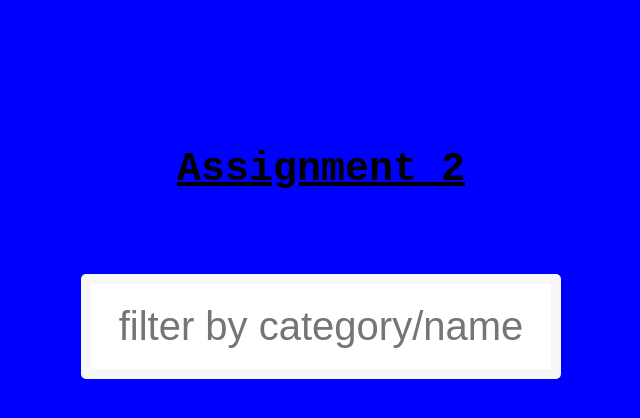
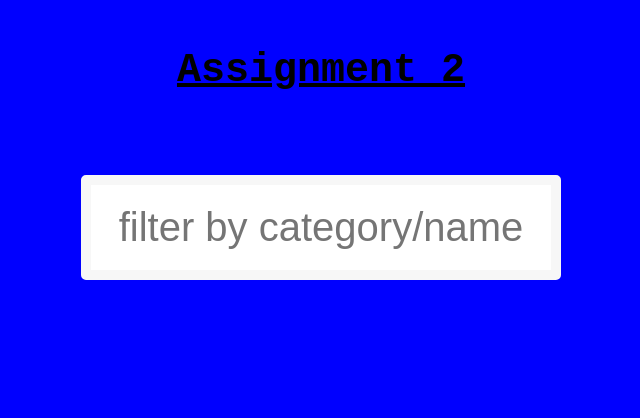
Before and after one commit to vidurgupta1999/group20, a website: page public/index.html in a window 1280 px wide. Shown: the whole page, without its empty margins (319-959 px from the left). Drawn offline with Linux system fonts and the light colour scheme; no server answers; a web font is replaced by a local one.

Commit message:
Update index.html

```diff
--- a/public/index.html
+++ b/public/index.html
@@ -11,7 +11,7 @@
 <body>
     <div class="container">
     <div class="row">
-    <div class="half-column" style="margin-top: 10%; bottom: 10%;">
+    <!-- <div class="half-column" style="margin-top: 10%; bottom: 10%;"> -->
       <h1>Assignment 2</h1>
 
 <form class="search-form">
```
